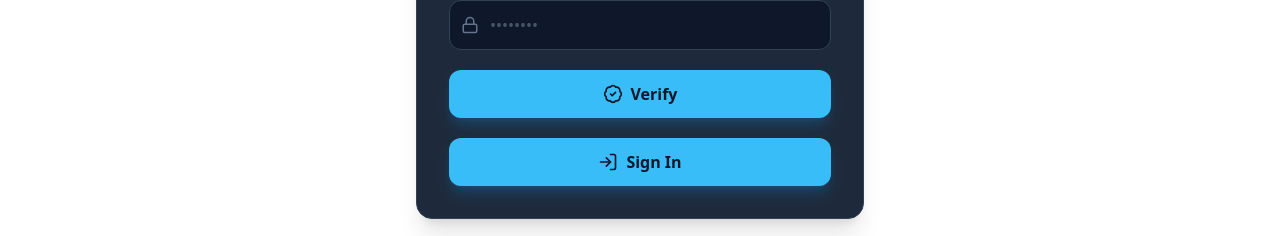
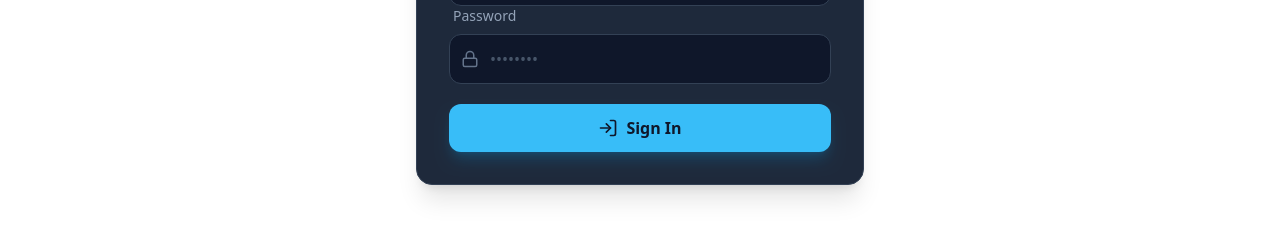
Before and after one commit to tharindudev13/Libraria, a React (Vite) app in the folder frontend/: page /login in a window 1280 px wide. Shown: the part 427-663 px from the top of the page. Built offline with nearby package versions, Linux system fonts and the light colour scheme; no server answers.

Commit message:
Login component completed

```diff
--- a/frontend/src/pages/Login.jsx
+++ b/frontend/src/pages/Login.jsx
@@ -1,8 +1,8 @@
 import { Mail, Lock, LogIn, VerifiedIcon } from 'lucide-react';
 import logo from '../assets/logo-ve-rm.png'; // Path to your horizontal logo
 import { useNavigate } from 'react-router';
-import { useDispatch, useSelector } from 'react-redux';
-import { fetchUser, login,  } from '../features/UserSlice';
+import { useDispatch } from 'react-redux';
+import { login } from '../features/UserSlice';
 import {  useState } from 'react';
 import { Alert } from '../components/Alert';
 
@@ -10,18 +10,16 @@ const Login = () => {
 
     const validateLogin = async (email, password) => {
         try {
-            const response = await fetch('http://localhost:8080/user/loginreq', {
-                method: 'POST',
-                headers: {
-                    'Content-Type': 'application/json'
-                },
-                body: JSON.stringify({
-                    id: email,
-                    pwd: password
-                })
-            });
+            const response = await fetch(`http://localhost:8090/api/v1/users/loginreq?id=${email}&pwd=${password}`);
             const result = await response.json();
-            return result;
+            if(result === true){
+              // Update Redux state
+              dispatch(login(email));
+              navigate('/profile');
+            }else{
+              setError("Invalid Credentials. Please Try Again.")
+              setTimeout(() => setError(''), 5000)
+            }
         } catch (error) {
             console.error("Error validating login:", error);
             return false;
@@ -29,29 +27,11 @@ const Login = () => {
     };
 
     const navigate = useNavigate()
-    const {user} = useSelector((state) => state.user)
     const dispatch = useDispatch()
     const [email,setEmail] = useState('')
     const [password,setPassword] = useState('')
-
     const [error,setError] = useState('')
 
-    const updateUser = () =>{
-        dispatch(fetchUser(email))
-    }
-
-    const navigateHome = () =>{
-      dispatch(login(email))
-      if(password == user.password){
-        navigate('/profile')
-      }else{
-        console.log('Incorrect');
-        setError("Invalid Password. Please Try Again.")
-        setTimeout(() => setError(''), 5000)
-      }
-
-
-    }
   return (
     <div className="flex items-center justify-center min-h-[80vh] px-4">
       {/* Card Container */}
@@ -102,21 +82,11 @@ const Login = () => {
             </div> */}
           </div>
 
-          {/* Submit Button */}
           <button
             onClick={() => {
-                updateUser()
-            }}
-            className="cursor-pointer w-full mt-5 mb-5 flex items-center justify-center gap-2 bg-[#38BDF8] hover:bg-[#7dd3fc] text-[#0F172A] font-bold py-3 rounded-xl transition-all active:scale-95 shadow-lg shadow-sky-500/20"
-          >
-            <VerifiedIcon size={20} />
-            Verify
-          </button>
-          <button
-            onClick={() => {
-                navigateHome()
+                validateLogin(email, password)
 }}
-            className="cursor-pointer w-full flex items-center justify-center gap-2 bg-[#38BDF8] hover:bg-[#7dd3fc] text-[#0F172A] font-bold py-3 rounded-xl transition-all active:scale-95 shadow-lg shadow-sky-500/20"
+            className="cursor-pointer mt-5 w-full flex items-center justify-center gap-2 bg-[#38BDF8] hover:bg-[#7dd3fc] text-[#0F172A] font-bold py-3 rounded-xl transition-all active:scale-95 shadow-lg shadow-sky-500/20"
           >
             <LogIn size={20} />
             Sign In
```
Also changed, not shown: 1 other file (tests, documents, lock files or other folders).
